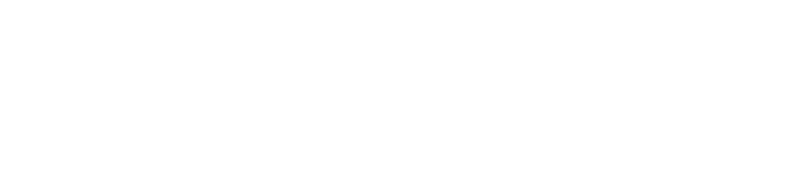
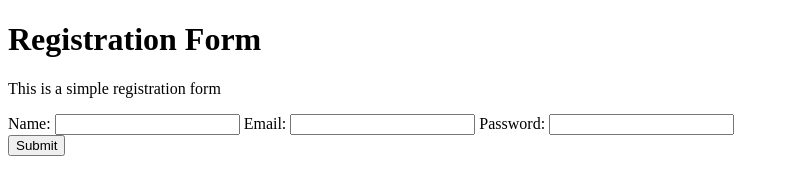
Before and after one commit to LEAKONO/transition-properties, a plain HTML site: page index.html in a window 1280 px wide. Shown: the whole page, without its empty margins (0-789 px from the left). Drawn offline with Linux system fonts and the light colour scheme.

Commit message:
added a form

```diff
--- a/index.html
+++ b/index.html
@@ -6,6 +6,16 @@
     <title>transition</title>
 </head>
 <body>
-
+    <h1>Registration Form</h1>
+    <p>This is a simple registration form</p>
+    <form action="">
+        <label for="name">Name:</label>
+        <input type ='text'>
+        <label for="name">Email:</label>
+        <input type ='email'>
+        <label for="name">Password:</label>
+        <input type ='password'>
+    </form>
+    <button>Submit</button>
 </body>
 </html>
```
